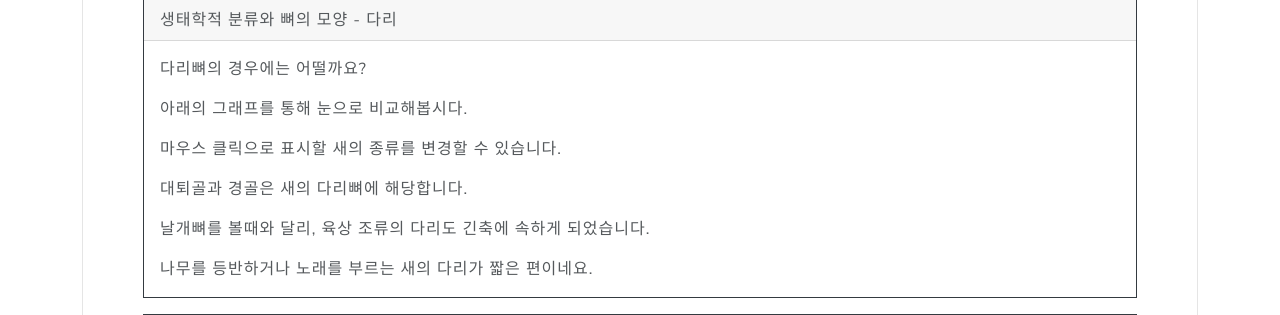
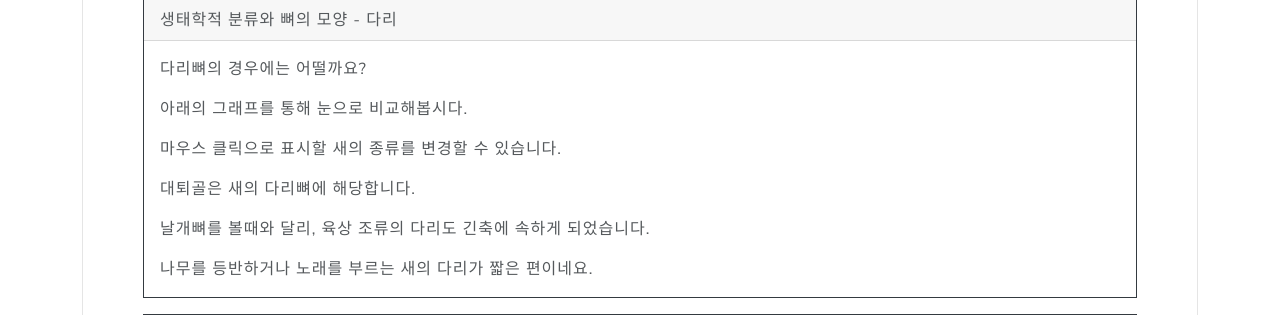
Before and after one commit to withdongyeong/edaProject, a Django app: template homepage/template/validation.html in a window 1280 px wide. Shown: the part 875-1190 px from the top of the page. Run offline with Django 4.2, Linux system fonts and the light colour scheme; the template is opened without the code that fills it, so the values that code supplies are empty; parts of the project's set-up code (start-up, migrations or seed data) failed here and were passed over; some libraries are stand-ins or nearby versions.

Commit message:
remove graph for heroku memory limit

```diff
--- a/homepage/template/validation.html
+++ b/homepage/template/validation.html
@@ -88,7 +88,7 @@
             <p class="card-text"> 다리뼈의 경우에는 어떨까요?</p>
             <p class="card-text"> 아래의 그래프를 통해 눈으로 비교해봅시다.</p>
             <p class="card-text"> 마우스 클릭으로 표시할 새의 종류를 변경할 수 있습니다.</p>
-            <p class="card-text"> 대퇴골과 경골은 새의 다리뼈에 해당합니다.</p>
+            <p class="card-text"> 대퇴골은 새의 다리뼈에 해당합니다.</p>
             <p class="card-text"> 날개뼈를 볼때와 달리, 육상 조류의 다리도 긴축에 속하게 되었습니다.</p>
             <p class="card-text"> 나무를 등반하거나 노래를 부르는 새의 다리가 짧은 편이네요.</p>
           </div>
@@ -96,10 +96,6 @@
 
         {% autoescape off %}
           {{ plot_div_3 }}
-        {% endautoescape %}
-
-        {% autoescape off %}
-          {{ plot_div_4 }}
         {% endautoescape %}
 
         <div class="card border-dark mb-3" style="max-width: 80rem;">
```
